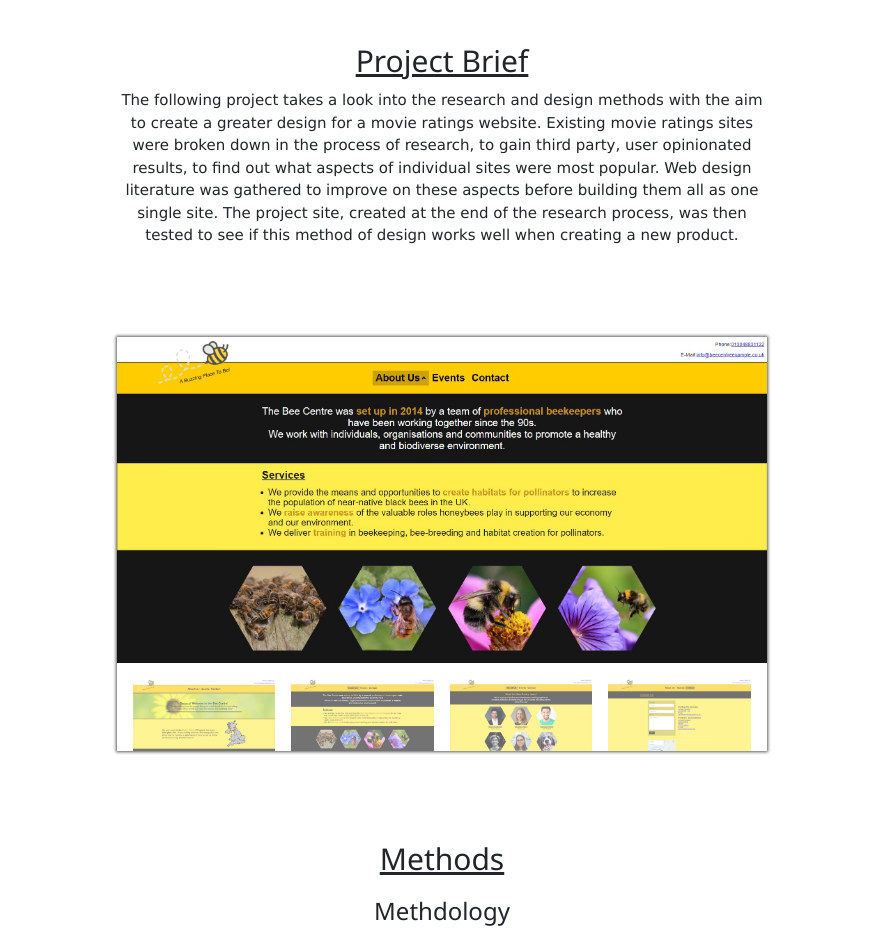
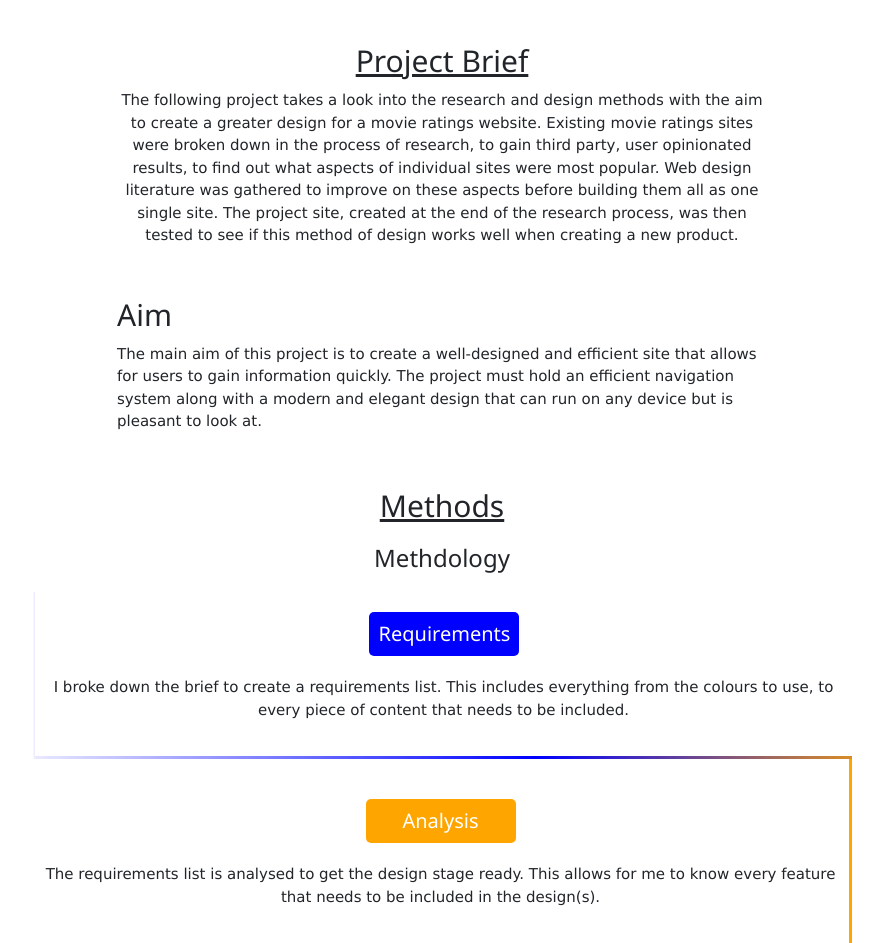
Before and after one commit to SteJ97/portfolio-site, a plain HTML site: page Portfolio pages/Movie-Site/index.html in a window 1280 px wide. Shown: the part 1274-2217 px from the top of the page, without its empty margins (328-1211 px from the left). Drawn offline with nearby package versions, Linux system fonts and the light colour scheme; a web font is replaced by a local one.

Commit message:
Aim added

```diff
--- a/Portfolio pages/Movie-Site/index.html
+++ b/Portfolio pages/Movie-Site/index.html
@@ -206,73 +206,15 @@
           <!-- Third row -->
           <div class="row row-3 justify-content-center">
             <div class="col-xl-8">
-              <!-- Work showcase gallery -->
-              <div class="w3-content work-gallery">
-                <!-- Large gallery top images -->
-                <img
-                  class="mySlides"
-                  src="/Images/bee-site-home.jpg"
-                  style="width: 100%; display: none"
-                  alt="bee-site-home"
-                />
-                <img
-                  class="mySlides"
-                  src="/Images/bee-site-home-about.jpg"
-                  style="width: 100%"
-                  alt="bee-site-about"
-                />
-                <img
-                  class="mySlides"
-                  src="/Images/bee-site-home-events.jpg"
-                  style="width: 100%; display: none"
-                  alt="bee-site-events"
-                />
-                <img
-                  class="mySlides"
-                  src="/Images/bee-site-home-contact.jpg"
-                  style="width: 100%; display: none"
-                  alt="bee-site-events"
-                />
-                <!-- Gallery image load links -->
-                <div class="w3-row-padding w3-section">
-                  <div class="w3-col s3">
-                    <img
-                      class="demo w3-opacity w3-hover-opacity-off"
-                      src="/Images/bee-site-home.jpg"
-                      style="width: 100%; cursor: pointer"
-                      onclick="currentDiv(1)"
-                      alt="bee-site-home"
-                    />
-                  </div>
-                  <div class="w3-col s3">
-                    <img
-                      class="demo w3-opacity w3-hover-opacity-off"
-                      src="/Images/bee-site-home-about.jpg"
-                      style="width: 100%; cursor: pointer"
-                      onclick="currentDiv(2)"
-                      alt="bee-site-about"
-                    />
-                  </div>
-                  <div class="w3-col s3">
-                    <img
-                      class="demo w3-opacity w3-hover-opacity-off"
-                      src="/Images/bee-site-home-events.jpg"
-                      style="width: 100%; cursor: pointer"
-                      onclick="currentDiv(3)"
-                      alt="bee-site-meet"
-                    />
-                  </div>
-                  <div class="w3-col s3">
-                    <img
-                      class="demo w3-opacity w3-hover-opacity-off"
-                      src="/Images/bee-site-home-contact.jpg"
-                      style="width: 100%; cursor: pointer"
-                      onclick="currentDiv(4)"
-                      alt="bee-site-events"
-                    />
-                  </div>
-                </div>
-              </div>
+              <!-- Aims and Objectives -->
+              <h2>Aim</h2>
+              <p>
+                The main aim of this project is to create a well-designed and
+                efficient site that allows for users to gain information
+                quickly. The project must hold an efficient navigation system
+                along with a modern and elegant design that can run on any
+                device but is pleasant to look at.
+              </p>
             </div>
           </div>
           <!-- Forth row -->
```
